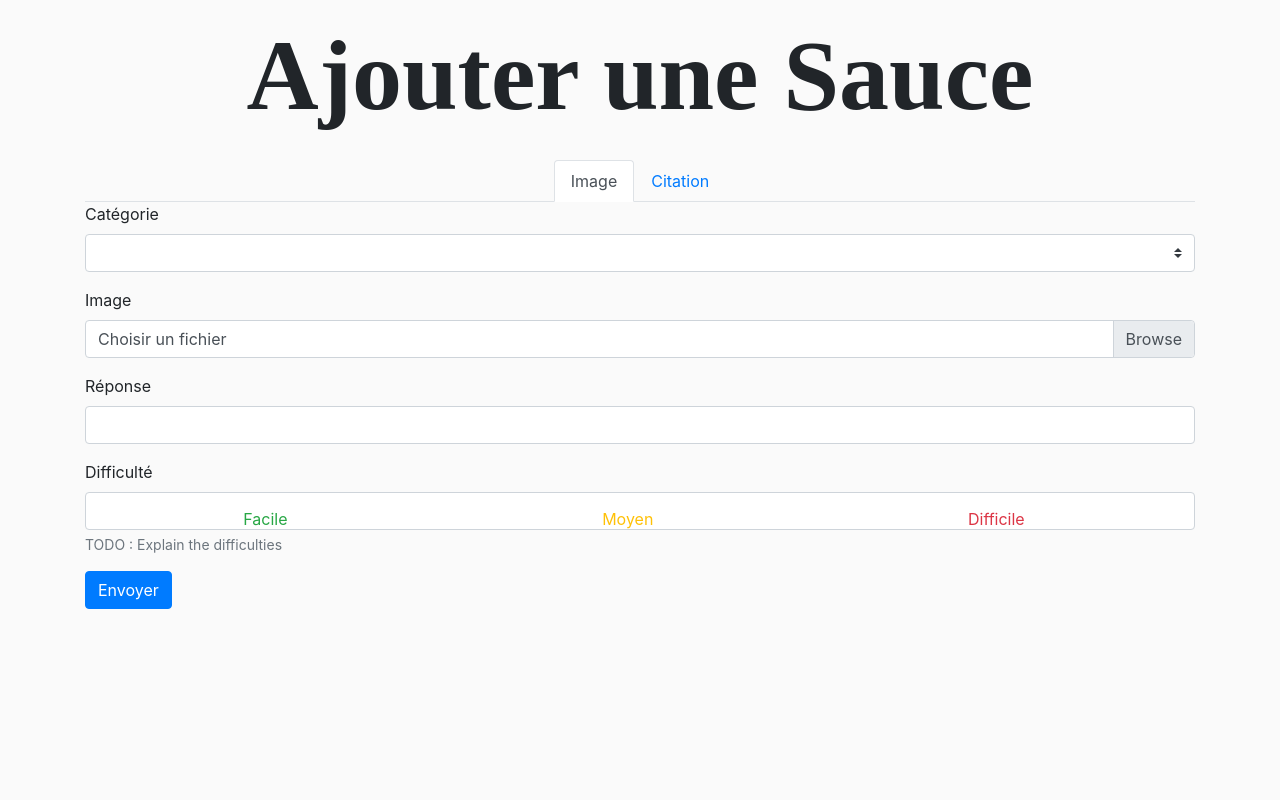
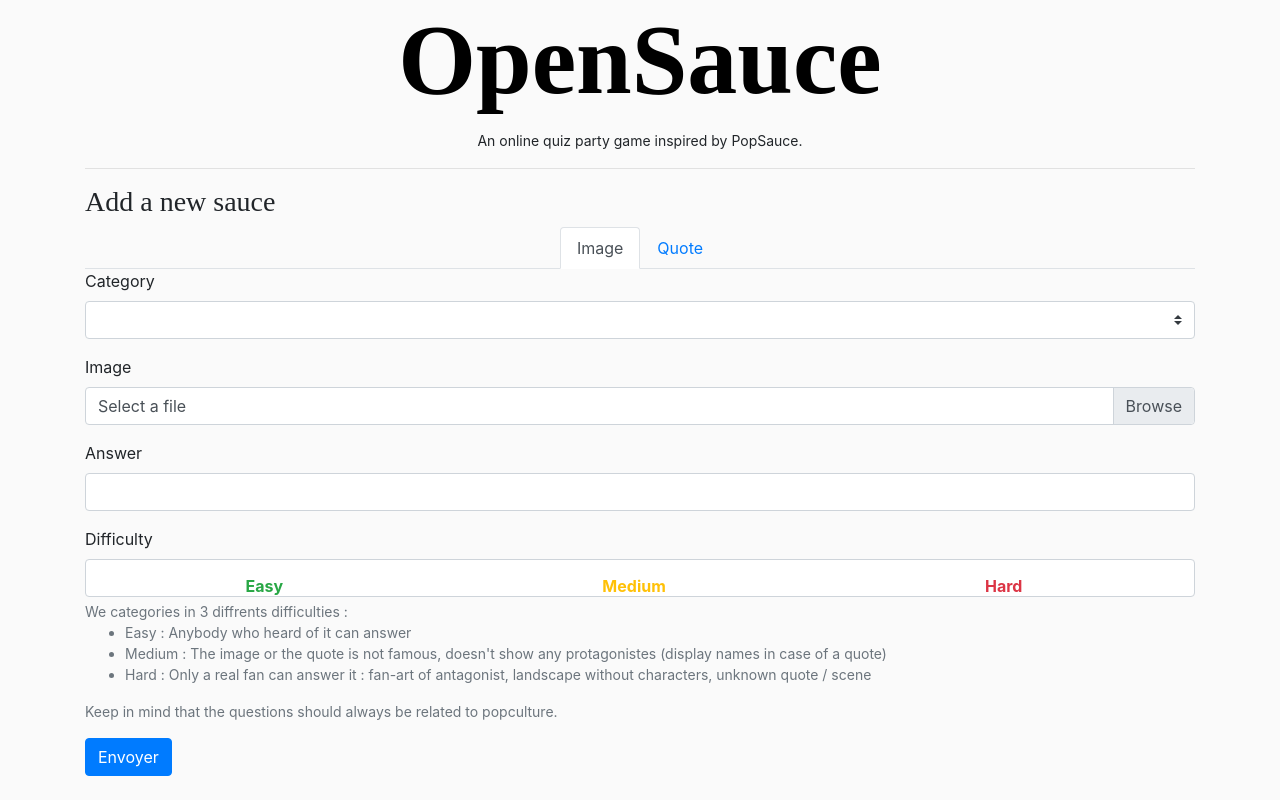
Before and after one commit to opensauceproject/OpenSauce, a Django app: page /add/ in a window 1280 px wide. Run offline with Django 3.2, Linux system fonts and the light colour scheme; data comes from the database, SQL or seed files in the repository; parts of the project's set-up code (start-up, migrations or seed data) failed here and were passed over; some libraries are stand-ins or nearby versions; some web fonts are replaced.

Commit message:
normalize title, translate to english add page and add sauce difficulty tip

```diff
--- a/opensauceapp/static/ressources/css/style.css
+++ b/opensauceapp/static/ressources/css/style.css
@@ -8,6 +8,11 @@
 h1 {
 	font-size: 100px;
 	font-weight: bold;
+}
+
+h1 a:link, h1 a:visited, h1 a:hover, h1 a:active   {
+	color: black;
+	text-decoration: none;
 }
 
 h1, h2, h3, h4, h5, h6, title-font {
--- a/opensauceapp/static/ressources/js/add.js
+++ b/opensauceapp/static/ressources/js/add.js
@@ -139,7 +139,6 @@
 function post_data(url = ``, data = {}) {
 	//https://developer.mozilla.org/en-US/docs/Web/API/Fetch_API/Using_Fetch
 	// Default options are marked with *
-	console.log(data);
 	return fetch(url, {
 			method: "POST", // *GET, POST, PUT, DELETE, etc.
 			mode: "cors", // no-cors, cors, *same-origin
@@ -158,7 +157,6 @@
 
 function send(e) {
 	if (validate()) {
-		console.log("send");
 		data = {};
 		data["type"] = sauce_type;
 		if (sauce_type == SAUCE_TYPE.IMAGE) {
@@ -174,7 +172,5 @@
 			.catch(error => console.error(error));
 	} else {
 		e.preventDefault();
-		console.log("cancel");
 	}
-	console.log(e);
 }
--- a/opensauceapp/static/ressources/js/lobby.js
+++ b/opensauceapp/static/ressources/js/lobby.js
@@ -90,7 +90,6 @@
 });
 
 lobby_socket.addEventListener("close", function(e) {
-    // console.error("Lobby socket closed unexpectedly");
     game_message.hidden = false;
     date_time_container.hidden = true;
     game_message.innerHTML = "Connetion to the lobby lost, please refresh your page";
@@ -158,7 +157,6 @@
     //format
 
     let tsec = parseInt(t / 1000) + 1;
-    // console.log(tsec);
     if (tsec) {
         if (tsec >= 0) {
             date_time.innerHTML = tsec;
--- a/opensauceapp/templates/opensauceapp/add.html
+++ b/opensauceapp/templates/opensauceapp/add.html
@@ -15,7 +15,8 @@
 
 {% block content %}
 <div class="container">
-	<h1 class="d-flex justify-content-center p-3">Ajouter une Sauce</h1>
+	{% include 'opensauceapp/title.html' %}
+	<h3>Add a new sauce</h3>
 	{% csrf_token %}
 	<form>
 		<ul class="nav nav-tabs justify-content-center">
@@ -23,12 +24,12 @@
 				<a id="image_menu" class="nav-link active">Image</a>
 			</li>
 			<li class="nav-item">
-				<a id="quote_menu" class="nav-link">Citation</a>
+				<a id="quote_menu" class="nav-link">Quote</a>
 			</li>
 		</ul>
 		<div>
 			<div class="form-group">
-				<label for="input_categories">Catégorie</label>
+				<label for="input_categories">Category</label>
 				<select id="input_categories" class="custom-select form-control">
 					<option selected></option>
 					{% for sauce_category in sauce_categories %}
@@ -38,16 +39,16 @@
 					{% endfor %}
 				</select>
 				<div class="invalid-feedback">
-					Veuillez choisir une catégorie...
+					Please select a category...
 				</div>
 			</div>
 			<div class="image-only form-group">
 				<label for="input_load_image">Image</label>
 				<div class="custom-file">
 					<input id="input_load_image" type="file" class="custom-file-input">
-					<label id="input_image_path" class="custom-file-label">Choisir un fichier</label>
+					<label id="input_image_path" class="custom-file-label">Select a file</label>
 					<div class="invalid-feedback">
-						Veuillez choisir une image...
+						Please select an image...
 					</div>
 				</div>
 				<div id="feedback_image_container" class="text-center p-3" hidden>
@@ -58,34 +59,40 @@
 				<label for="sauce_quote">Citation</label>
 				<input id="input_quote" type="text" class="form-control">
 				<div class="invalid-feedback">
-					Veuillez saisir une citation...
+					Please write your quote...
 				</div>
 			</div>
 			<div class="form-group">
-				<label for="sauce_answer">Réponse</label>
+				<label for="sauce_answer">Answer</label>
 				<input id="input_answer" type="text" class="form-control">
 				<div class="invalid-feedback">
-					Veuillez saisir une réponse...
+					Please add the answer...
 				</div>
 			</div>
 			<div class="form-group">
-				<label for="difficulty_easy">Difficulté</label>
-				<ul id="input_difficulty" class="nav nav-pills nav-fill form-control">
+				<label for="difficulty_easy">Difficulty</label>
+				<ul id="input_difficulty" class="nav nav-pills nav-fill form-control font-weight-bold">
 					<li class="nav-item">
-						<a id="input_difficulty_easy" class="nav-link cursor-pointer">Facile</a>
+						<a id="input_difficulty_easy" class="nav-link cursor-pointer">Easy</a>
 					</li>
 					<li class="nav-item">
-						<a id="input_difficulty_medium" class="nav-link cursor-pointer">Moyen</a>
+						<a id="input_difficulty_medium" class="nav-link cursor-pointer">Medium</a>
 					</li>
 					<li class="nav-item">
-						<a id="input_difficulty_hard" class="nav-link cursor-pointer">Difficile</a>
+						<a id="input_difficulty_hard" class="nav-link cursor-pointer">Hard</a>
 					</li>
 				</ul>
 				<div class="invalid-feedback">
-					Veuillez choisir une difficulté...
+					Please choose a difficulty...
 				</div>
 				<small class="form-text text-muted">
-					TODO : Explain the difficulties
+					We categories in 3 diffrents difficulties :
+					<ul>
+						<li>Easy : Anybody who heard of it can answer</li>
+						<li>Medium : The image or the quote is not famous, doesn't show any protagonistes (display names in case of a quote)</li>
+						<li>Hard : Only a real fan can answer it : fan-art of antagonist, landscape without characters, unknown quote / scene</li>
+					</ul>
+					Keep in mind that the questions should always be related to popculture.
 				</small>
 			</div>
 			<button id="send_button" class="btn btn-primary">Envoyer</button>
--- a/opensauceapp/templates/opensauceapp/index.html
+++ b/opensauceapp/templates/opensauceapp/index.html
@@ -15,11 +15,7 @@
 
 {% block content %}
 <div class="container">
-	<h1 class="text-center">OpenSauce</h1>
-	<div class="text-center w-100">
-		An online quiz party game inspired by PopSauce.
-	</div>
-	<hr>
+	{% include 'opensauceapp/title.html' %}
 	<div class="row">
 		<div class="col-md-8 col-sm-12">
 			<h3>Public lobbies</h3>
--- /dev/null
+++ b/opensauceapp/templates/opensauceapp/title.html
@@ -0,0 +1,7 @@
+<h1 class="text-center"><a href="/">OpenSauce</a></h1>
+<div class="text-center w-100">
+	<small>
+		An online quiz party game inspired by PopSauce.
+	</small>
+</div>
+<hr>
```
Also changed, not shown: opensauceapp/templates/opensauceapp/reports.html (+7 -9 lines).
